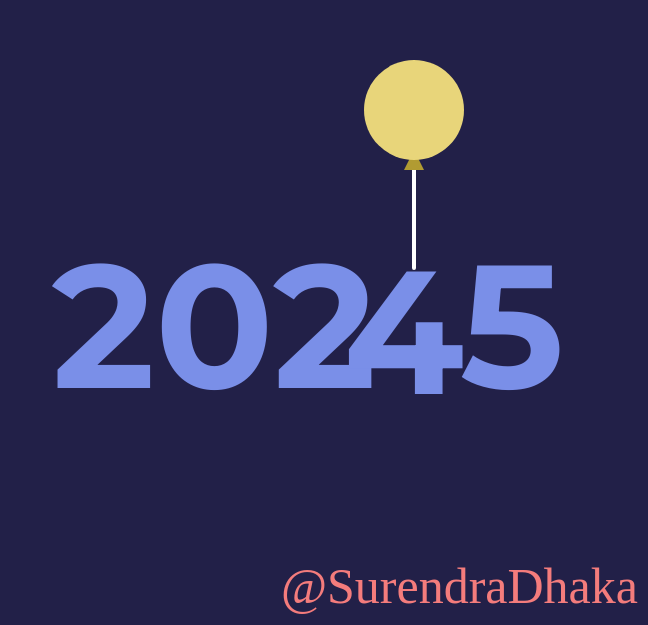
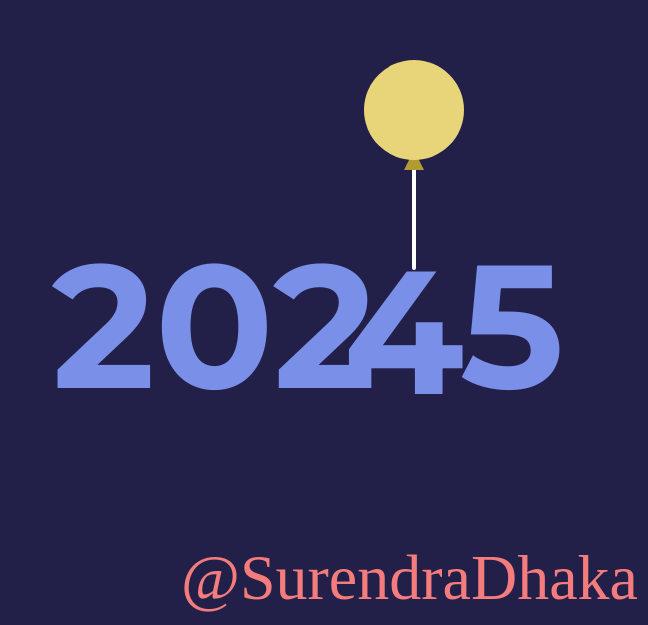
Before and after one commit to Surendra2007/newyear, a plain HTML site: page index.html in a window 768 px wide. Shown: the part 175-800 px from the top of the page, without its empty margins (120-768 px from the left). Drawn offline with Linux system fonts and the light colour scheme.

Commit message:
changecss

```diff
--- a/style.css
+++ b/style.css
@@ -316,8 +316,8 @@ a.author{
   }
 }
 
-@media (max-width: 768px) {
+@media (min-width: 768px) {
     a.author {
-        font-size: 50px; /* Aap apne hisaab se size set kar sakte hain */
+      font-size: 64px !important; /* Aap apne hisaab se size set kar sakte hain */
     }
 }
```
